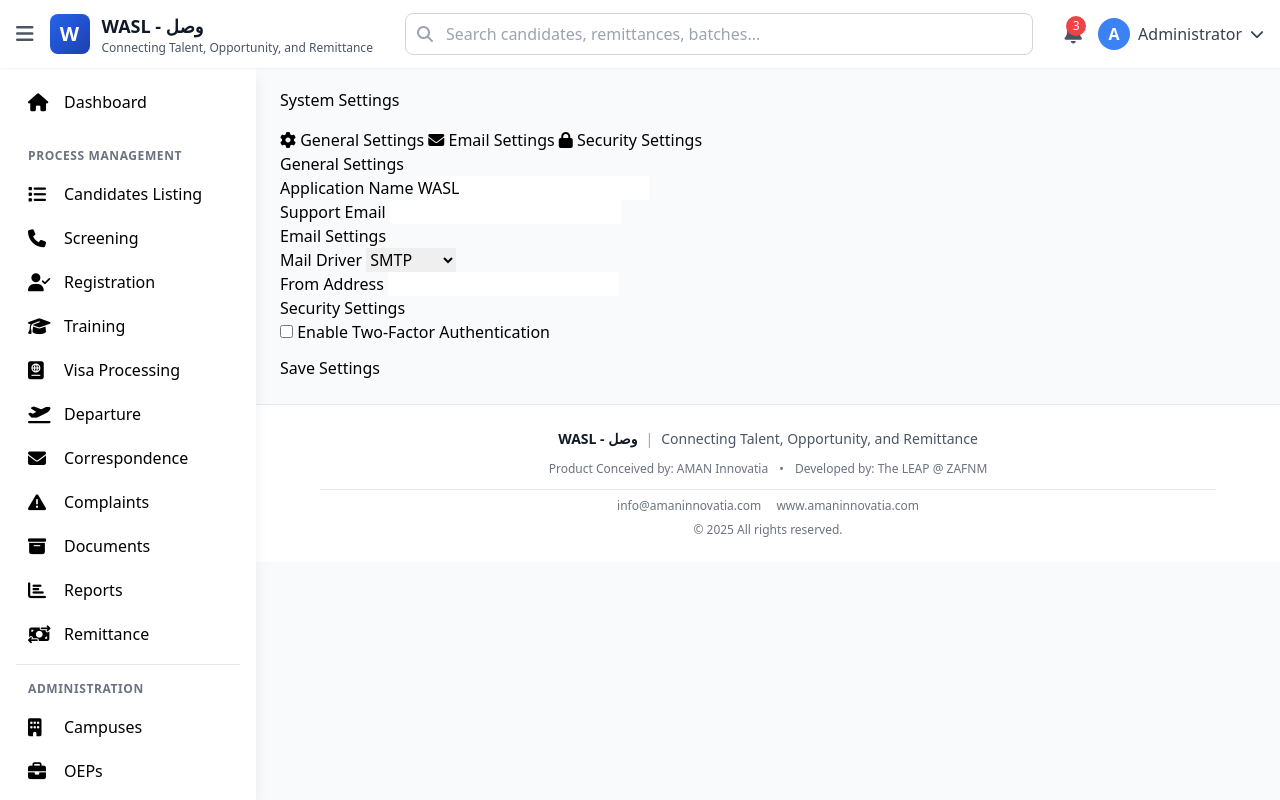
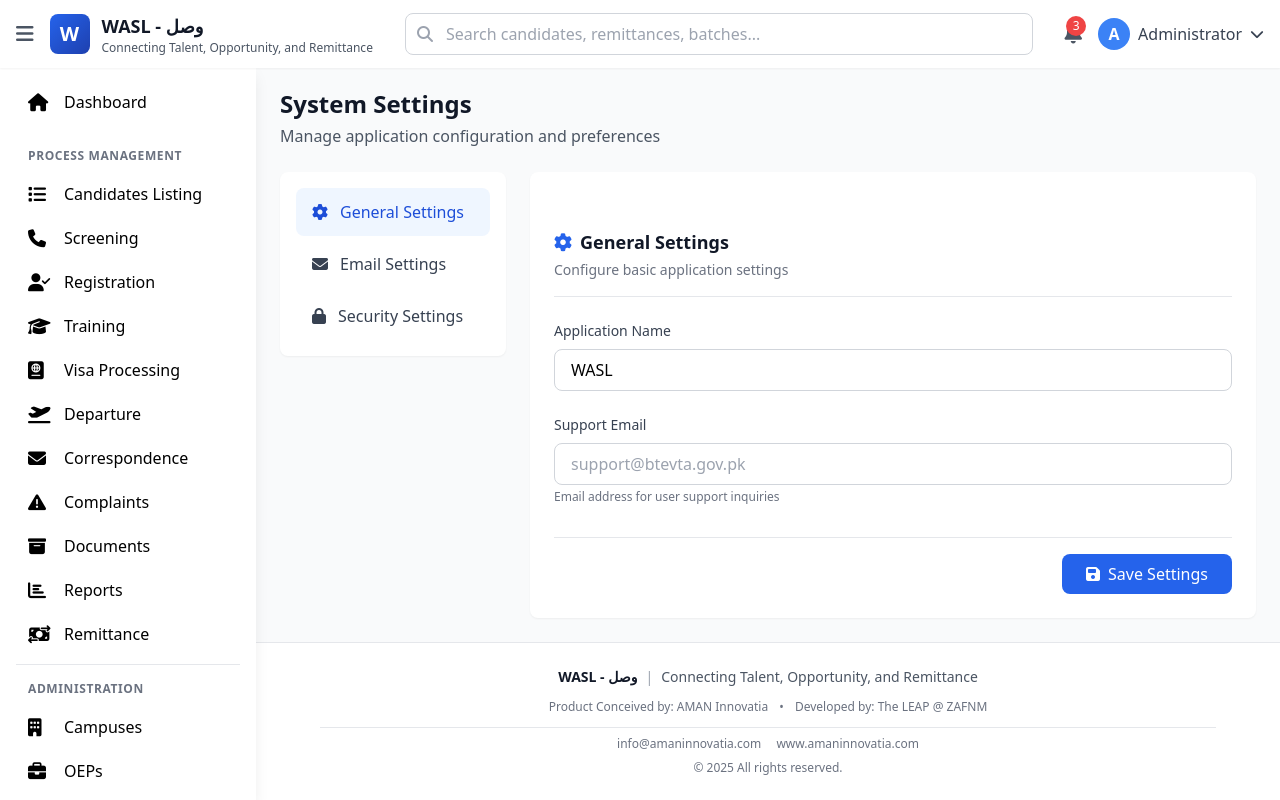
Before and after one commit to haseebayazi/btevta, a Laravel app: page /admin/settings in a window 1280 px wide. Run offline with Laravel 12, Linux system fonts and the light colour scheme; a user stored in the database is signed in; data comes from the database, SQL or seed files in the repository; data that the repository does not hold is empty; some libraries are stand-ins or nearby versions.

Commit message:
feat: Convert admin/settings UI to Tailwind CSS (Issue 21)
Converted settings page from Bootstrap 4 to Tailwind CSS:
- Modern sidebar navigation with tab switching
- Three settings sections: General, Email, Security
- Clean form layouts with helper text
- JavaScript-based tab switching without page reload

Improvements:
- Professional sidebar navigation with active states
- Better visual hierarchy with section headers
- Helpful descriptions under each section
- Modern checkbox styling for security options
- Responsive grid layout (sidebar + content area)

```diff
--- a/resources/views/admin/settings.blade.php
+++ b/resources/views/admin/settings.blade.php
@@ -1,72 +1,168 @@
 @extends('layouts.app')
 @section('title', 'System Settings')
 @section('content')
-<div class="container-fluid">
-    <h2 class="mb-4">System Settings</h2>
+<div class="max-w-7xl mx-auto space-y-6">
+    <div>
+        <h2 class="text-2xl font-bold text-gray-900">System Settings</h2>
+        <p class="text-gray-600 mt-1">Manage application configuration and preferences</p>
+    </div>
 
-    <div class="row">
-        <div class="col-md-3">
-            <div class="list-group">
-                <a href="#general" class="list-group-item list-group-item-action active" data-toggle="list">
-                    <i class="fas fa-cog"></i> General Settings
-                </a>
-                <a href="#email" class="list-group-item list-group-item-action" data-toggle="list">
-                    <i class="fas fa-envelope"></i> Email Settings
-                </a>
-                <a href="#security" class="list-group-item list-group-item-action" data-toggle="list">
-                    <i class="fas fa-lock"></i> Security Settings
-                </a>
-            </div>
+    <div class="grid grid-cols-1 lg:grid-cols-4 gap-6">
+        <!-- Sidebar Navigation -->
+        <div class="lg:col-span-1">
+            <nav class="space-y-1 bg-white rounded-lg shadow-sm p-4">
+                <button onclick="switchTab('general')" id="tab-general" class="tab-button w-full text-left px-4 py-3 rounded-lg flex items-center bg-blue-50 text-blue-700 font-medium">
+                    <i class="fas fa-cog mr-3"></i>
+                    General Settings
+                </button>
+                <button onclick="switchTab('email')" id="tab-email" class="tab-button w-full text-left px-4 py-3 rounded-lg flex items-center text-gray-700 hover:bg-gray-50">
+                    <i class="fas fa-envelope mr-3"></i>
+                    Email Settings
+                </button>
+                <button onclick="switchTab('security')" id="tab-security" class="tab-button w-full text-left px-4 py-3 rounded-lg flex items-center text-gray-700 hover:bg-gray-50">
+                    <i class="fas fa-lock mr-3"></i>
+                    Security Settings
+                </button>
+            </nav>
         </div>
 
-        <div class="col-md-9">
-            <div class="card">
-                <div class="card-body">
-                    <form method="POST" action="{{ route('admin.settings.update') }}">
-                        @csrf
+        <!-- Content Area -->
+        <div class="lg:col-span-3">
+            <div class="bg-white rounded-lg shadow-sm p-6">
+                <form method="POST" action="{{ route('admin.settings.update') }}" class="space-y-8">
+                    @csrf
 
-                        <div id="general" class="settings-section">
-                            <h4>General Settings</h4>
-                            <div class="form-group">
-                                <label>Application Name</label>
-                                <input type="text" name="app_name" class="form-control" value="{{ config('app.name') }}">
+                    <!-- General Settings Section -->
+                    <div id="section-general" class="settings-section">
+                        <div class="border-b border-gray-200 pb-4 mb-6">
+                            <h3 class="text-lg font-semibold text-gray-900 flex items-center">
+                                <i class="fas fa-cog mr-2 text-blue-600"></i>
+                                General Settings
+                            </h3>
+                            <p class="text-sm text-gray-500 mt-1">Configure basic application settings</p>
+                        </div>
+
+                        <div class="space-y-6">
+                            <!-- Application Name -->
+                            <div>
+                                <label for="app_name" class="block text-sm font-medium text-gray-700 mb-2">
+                                    Application Name
+                                </label>
+                                <input type="text" name="app_name" id="app_name"
+                                       class="w-full px-4 py-2 border border-gray-300 rounded-lg focus:ring-2 focus:ring-blue-500 focus:border-transparent"
+                                       value="{{ config('app.name') }}" placeholder="BTEVTA Management System">
                             </div>
-                            <div class="form-group">
-                                <label>Support Email</label>
-                                <input type="email" name="support_email" class="form-control">
+
+                            <!-- Support Email -->
+                            <div>
+                                <label for="support_email" class="block text-sm font-medium text-gray-700 mb-2">
+                                    Support Email
+                                </label>
+                                <input type="email" name="support_email" id="support_email"
+                                       class="w-full px-4 py-2 border border-gray-300 rounded-lg focus:ring-2 focus:ring-blue-500 focus:border-transparent"
+                                       placeholder="support@btevta.gov.pk">
+                                <p class="mt-1 text-xs text-gray-500">Email address for user support inquiries</p>
                             </div>
                         </div>
+                    </div>
 
-                        <div id="email" class="settings-section">
-                            <h4>Email Settings</h4>
-                            <div class="form-group">
-                                <label>Mail Driver</label>
-                                <select name="mail_driver" class="form-control">
+                    <!-- Email Settings Section -->
+                    <div id="section-email" class="settings-section hidden">
+                        <div class="border-b border-gray-200 pb-4 mb-6">
+                            <h3 class="text-lg font-semibold text-gray-900 flex items-center">
+                                <i class="fas fa-envelope mr-2 text-blue-600"></i>
+                                Email Settings
+                            </h3>
+                            <p class="text-sm text-gray-500 mt-1">Configure email delivery settings</p>
+                        </div>
+
+                        <div class="space-y-6">
+                            <!-- Mail Driver -->
+                            <div>
+                                <label for="mail_driver" class="block text-sm font-medium text-gray-700 mb-2">
+                                    Mail Driver
+                                </label>
+                                <select name="mail_driver" id="mail_driver"
+                                        class="w-full px-4 py-2 border border-gray-300 rounded-lg focus:ring-2 focus:ring-blue-500 focus:border-transparent">
                                     <option value="smtp">SMTP</option>
                                     <option value="sendmail">Sendmail</option>
                                 </select>
                             </div>
-                            <div class="form-group">
-                                <label>From Address</label>
-                                <input type="email" name="mail_from_address" class="form-control">
+
+                            <!-- From Address -->
+                            <div>
+                                <label for="mail_from_address" class="block text-sm font-medium text-gray-700 mb-2">
+                                    From Address
+                                </label>
+                                <input type="email" name="mail_from_address" id="mail_from_address"
+                                       class="w-full px-4 py-2 border border-gray-300 rounded-lg focus:ring-2 focus:ring-blue-500 focus:border-transparent"
+                                       placeholder="noreply@btevta.gov.pk">
+                                <p class="mt-1 text-xs text-gray-500">Email address used as sender for outgoing emails</p>
                             </div>
                         </div>
+                    </div>
 
-                        <div id="security" class="settings-section">
-                            <h4>Security Settings</h4>
-                            <div class="custom-control custom-checkbox">
-                                <input type="checkbox" class="custom-control-input" id="twoFactor" name="two_factor">
-                                <label class="custom-control-label" for="twoFactor">
-                                    Enable Two-Factor Authentication
-                                </label>
+                    <!-- Security Settings Section -->
+                    <div id="section-security" class="settings-section hidden">
+                        <div class="border-b border-gray-200 pb-4 mb-6">
+                            <h3 class="text-lg font-semibold text-gray-900 flex items-center">
+                                <i class="fas fa-lock mr-2 text-blue-600"></i>
+                                Security Settings
+                            </h3>
+                            <p class="text-sm text-gray-500 mt-1">Configure security and authentication options</p>
+                        </div>
+
+                        <div class="space-y-6">
+                            <!-- Two-Factor Authentication -->
+                            <div class="flex items-start">
+                                <div class="flex items-center h-5">
+                                    <input type="checkbox" id="two_factor" name="two_factor"
+                                           class="w-4 h-4 text-blue-600 border-gray-300 rounded focus:ring-blue-500">
+                                </div>
+                                <div class="ml-3">
+                                    <label for="two_factor" class="text-sm font-medium text-gray-700">
+                                        Enable Two-Factor Authentication
+                                    </label>
+                                    <p class="text-xs text-gray-500 mt-1">
+                                        Require users to verify their identity using a second factor
+                                    </p>
+                                </div>
                             </div>
                         </div>
+                    </div>
 
-                        <button type="submit" class="btn btn-primary mt-3">Save Settings</button>
-                    </form>
-                </div>
+                    <!-- Save Button -->
+                    <div class="flex justify-end pt-4 border-t border-gray-200">
+                        <button type="submit" class="bg-blue-600 text-white px-6 py-2 rounded-lg hover:bg-blue-700 flex items-center">
+                            <i class="fas fa-save mr-2"></i>Save Settings
+                        </button>
+                    </div>
+                </form>
             </div>
         </div>
     </div>
 </div>
+
+<script>
+function switchTab(tabName) {
+    // Hide all sections
+    document.querySelectorAll('.settings-section').forEach(section => {
+        section.classList.add('hidden');
+    });
+
+    // Remove active state from all tabs
+    document.querySelectorAll('.tab-button').forEach(button => {
+        button.classList.remove('bg-blue-50', 'text-blue-700', 'font-medium');
+        button.classList.add('text-gray-700', 'hover:bg-gray-50');
+    });
+
+    // Show selected section
+    document.getElementById('section-' + tabName).classList.remove('hidden');
+
+    // Add active state to selected tab
+    const activeTab = document.getElementById('tab-' + tabName);
+    activeTab.classList.add('bg-blue-50', 'text-blue-700', 'font-medium');
+    activeTab.classList.remove('text-gray-700', 'hover:bg-gray-50');
+}
+</script>
 @endsection
```
